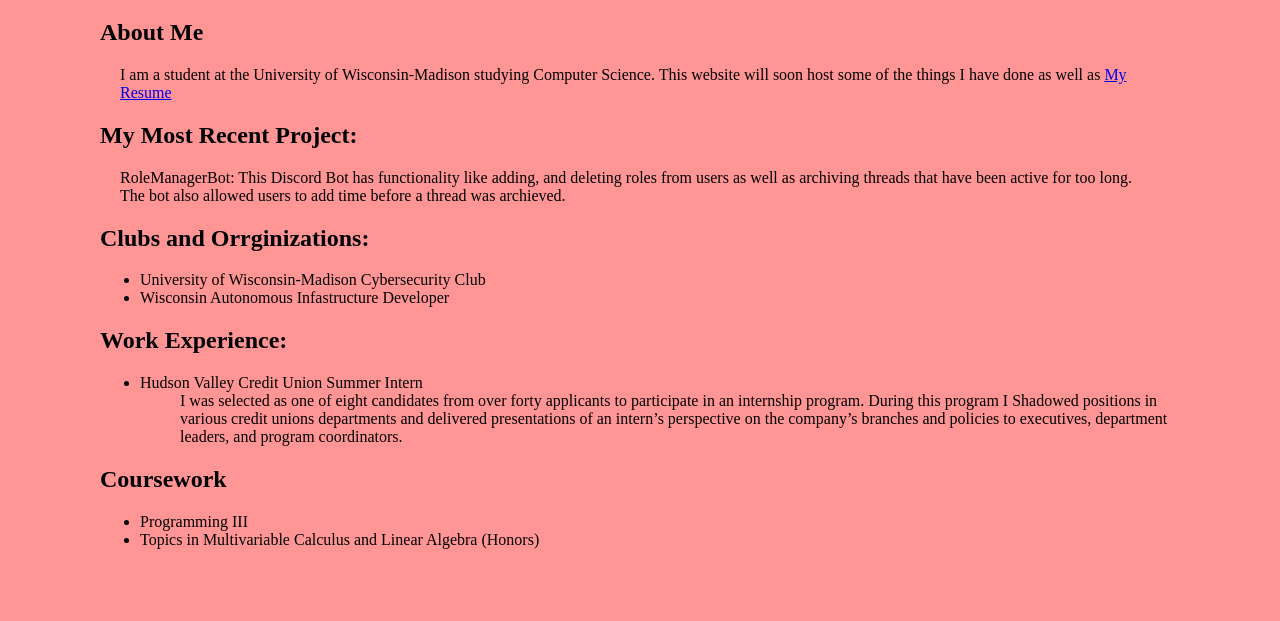
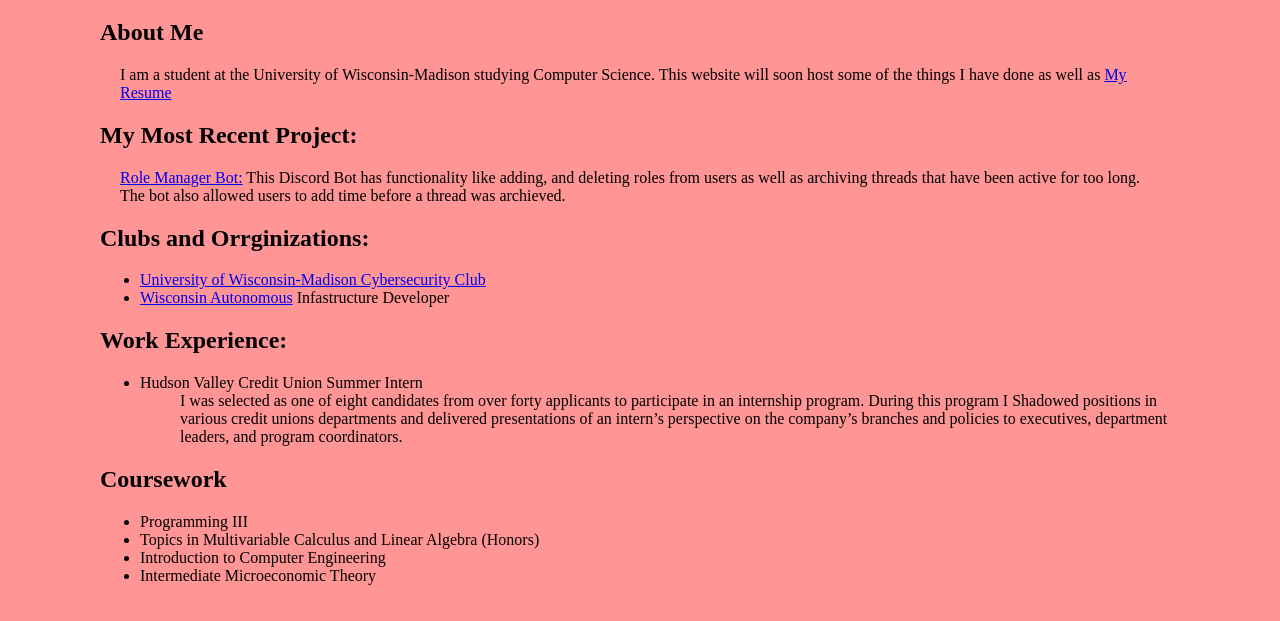
Before and after one commit to PaulFreck/PaulFreck.github.io, a plain HTML site: page index.html in a window 1280 px wide. Shown: the part 61-682 px from the top of the page. Drawn offline with Linux system fonts and the light colour scheme.

Commit message:
Added New Links

```diff
--- a/index.html
+++ b/index.html
@@ -9,11 +9,11 @@
     <h2>About Me</h2>
     <p>I am a student at the University of Wisconsin-Madison studying Computer Science. This website will soon host some of the things I have done as well as <a href="Paul_Freck_Resume.pdf">My Resume</a></p>
     <h2>My Most Recent Project:</h2>
-    <p>RoleManagerBot: This Discord Bot has functionality like adding, and deleting roles from users as well as archiving threads that have been active for too long. The bot also allowed users to add time before a thread was archieved.</p>
+    <p><a href="https://github.com/PaulFreck/RoleManager">Role Manager Bot:</a> This Discord Bot has functionality like adding, and deleting roles from users as well as archiving threads that have been active for too long. The bot also allowed users to add time before a thread was archieved.</p>
     <h2>Clubs and Orrginizations:</h2>
     <ul>
-        <li>University of Wisconsin-Madison Cybersecurity Club</li>
-        <li>Wisconsin Autonomous Infastructure Developer</li>
+        <li><a href="https://csec.cs.wisc.edu/">University of Wisconsin-Madison Cybersecurity Club</a></li>
+        <li><a href="https://wa.wisc.edu/">Wisconsin Autonomous</a> Infastructure Developer</li>
     </ul>
     <h2>Work Experience:</h2>
     <ul>
@@ -26,5 +26,7 @@
     <ul>
         <li>Programming III</li>
         <li>Topics in Multivariable Calculus and Linear Algebra (Honors)</li>
+        <li>Introduction to Computer Engineering</li>
+        <li>Intermediate Microeconomic Theory</li>
     </ul>
 </body>
```
